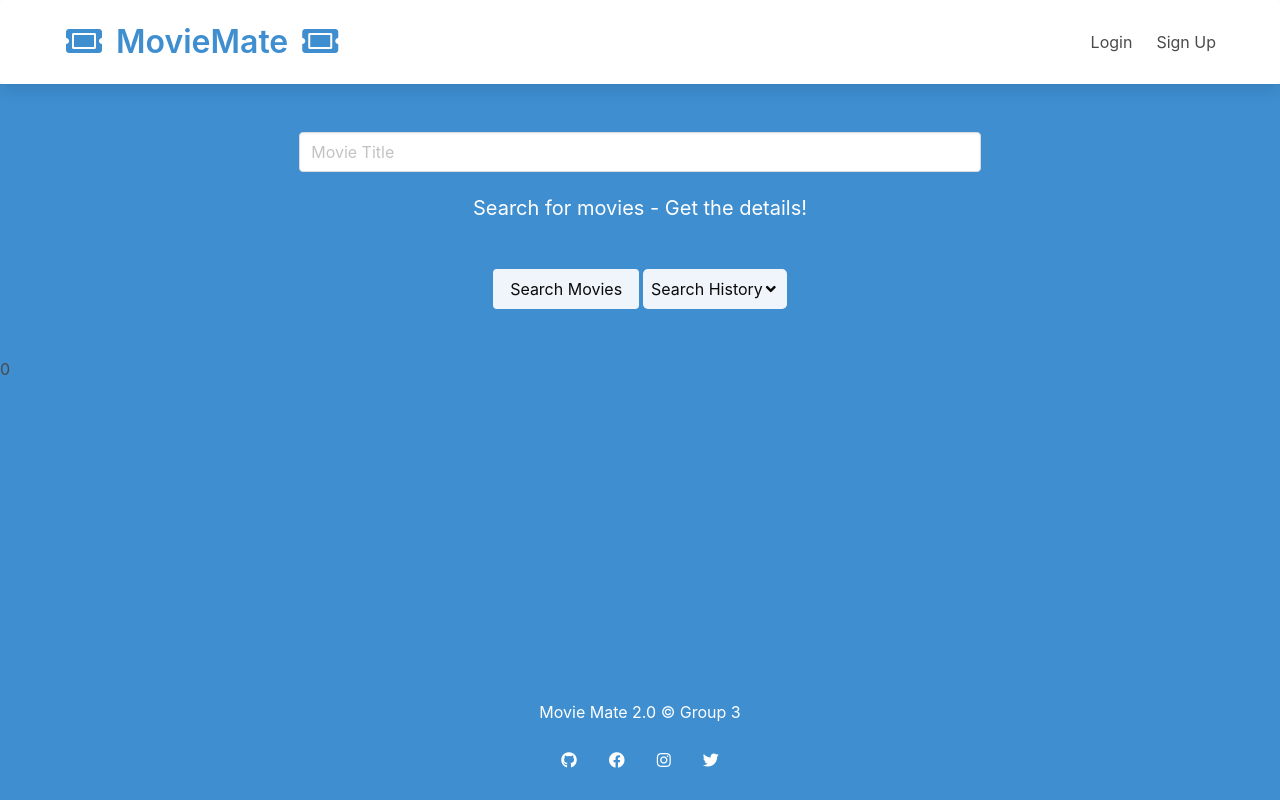
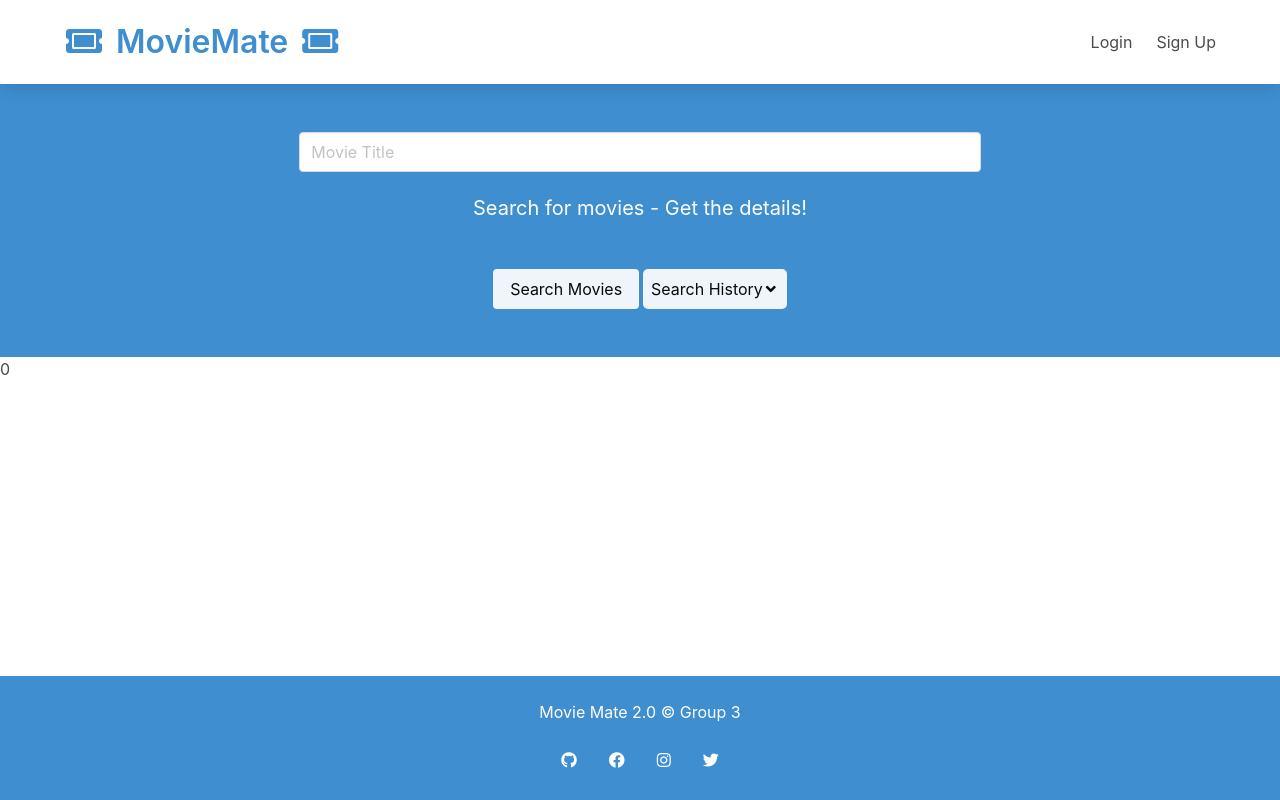
Before and after one commit to stevengoldbergm/movie-mate-3.0, a React (Create React App) app in the folder client/: page / in a window 1280 px wide. Built offline with nearby package versions, Linux system fonts and the light colour scheme.

Commit message:
Adjusting styling

```diff
--- a/client/src/index.css
+++ b/client/src/index.css
@@ -24,7 +24,7 @@ code {
   display: flex;
   flex-direction: column;
   min-height: 100vh;
-  background-color: #3e8ed0!important
+  /* background-color: #3e8ed0!important */
 }
 
 @media(max-width: 767px) { /* <== You can change this break point as per your  needs */
```
